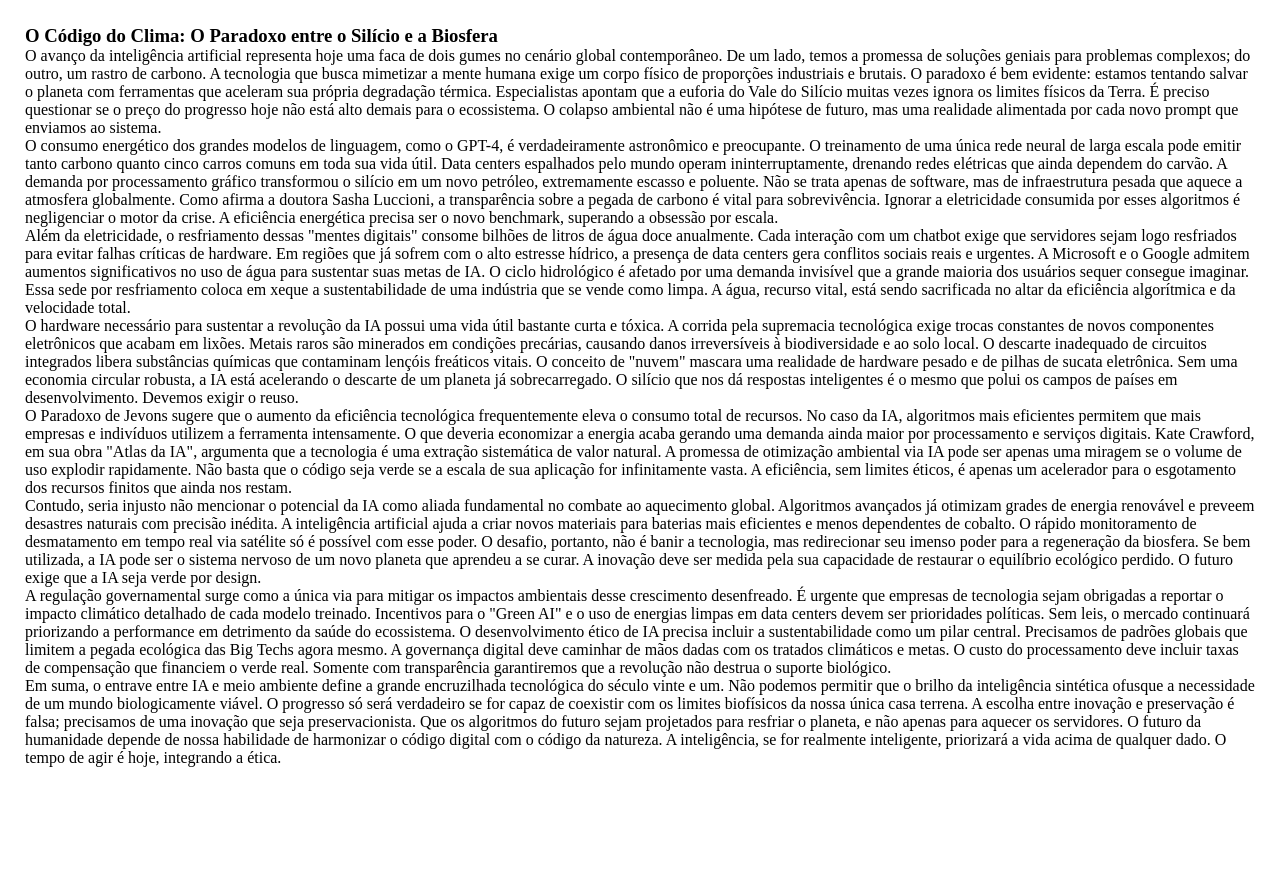
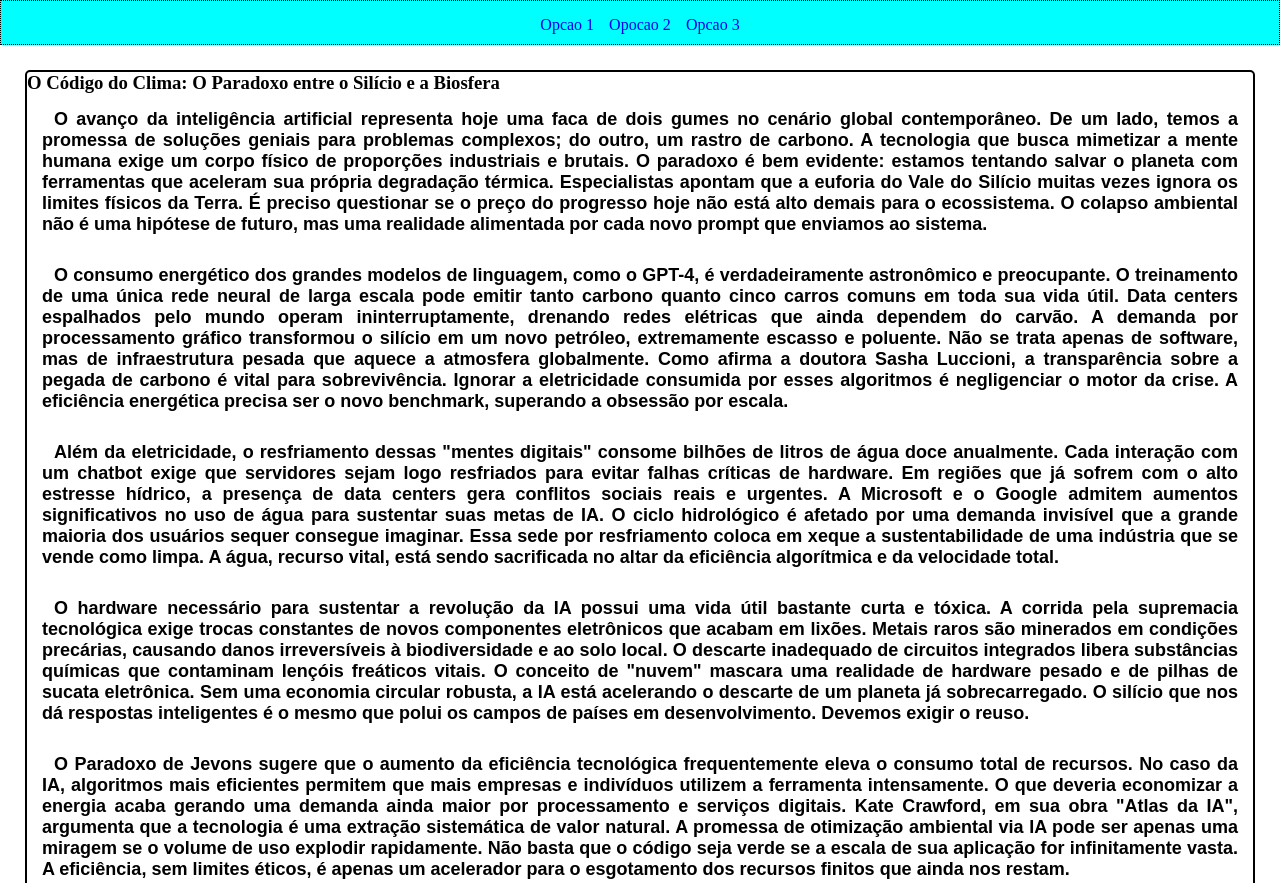
Before and after one commit to 20190428883/PagWeb_Portifolio, a plain HTML site: page index.html in a window 1280 px wide. Shown: the top 883 px of the page. Before the commit the page ends 800 px from the top, so only its background shows below. Drawn offline with Linux system fonts and the light colour scheme.

Commit message:
Adicionei itens ao projeto!

```diff
--- a/index.html
+++ b/index.html
@@ -3,12 +3,23 @@
 <head>
     <meta charset="UTF-8">
     <meta name="viewport" content="width=device-width, initial-scale=1.0">
+    <link rel="stylesheet" href=".css">
     <link rel="stylesheet" href="style.css">
     <title>IA x Meio Ambiente</title>
 </head>
 <body>
     <header>
+        <h1>
 
+        </h1>
+        <p></p>
+        <nav>
+            <ol class="listaFlex">
+                <li><a href="#">Opcao 1</a></li>
+                <li><a href="#">Opocao 2</a></li>
+                <li><a href="#">Opcao 3</a></li>
+            </ol>
+        </nav>
     </header>
     <main>
         <section>
--- a/style.css
+++ b/style.css
@@ -6,9 +6,46 @@
     box-sizing: border-box;
 }
 
+header{
+    background-color: aqua;
+    border: 1px dotted black;
+}
+
+p{
+    margin: 15px;
+    font-family: Arial, Helvetica, sans-serif;
+    font-weight: bolder;
+    font-size: 18px;
+    text-align: justify;
+    text-indent: 12px;
+}
+
 article{
     margin: 25px;
     display: flex;
     flex-flow: column wrap;
+    border: 2px solid black;
+    border-radius: 5px;
 
 }
+
+.listaFlex{
+    margin: 10px;
+    display: flex;
+    flex-flow: row nowrap;
+    justify-content: center;
+    gap: 15px;
+}
+
+.listaFlex > li{
+   list-style: none;
+}
+.listaFlex > li:hover{
+    background-color: rgba(128, 128, 128, 0.644);
+    border-radius: 4px;
+    transition: background .10s;
+}
+
+.listaFlex > li > a{
+    text-decoration: none;
+}
```
